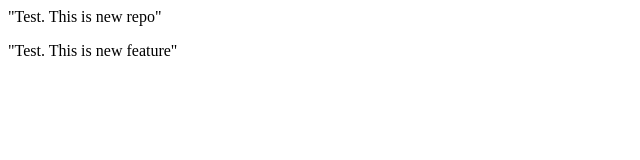
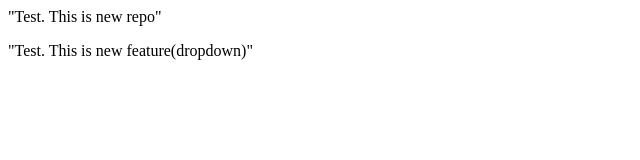
Before and after one commit to SrinalGit/localrepo, a plain HTML site: page index.html in a window 1280 px wide. Shown: the full height of the page, 0-640 px from the left. Drawn offline with Linux system fonts and the light colour scheme.

```diff
--- a/index.html
+++ b/index.html
@@ -1,2 +1,2 @@
 <p>"Test. This is new repo"</p>
-<p>"Test. This is new feature"</p>
+<p>"Test. This is new feature(dropdown)"</p>
```
